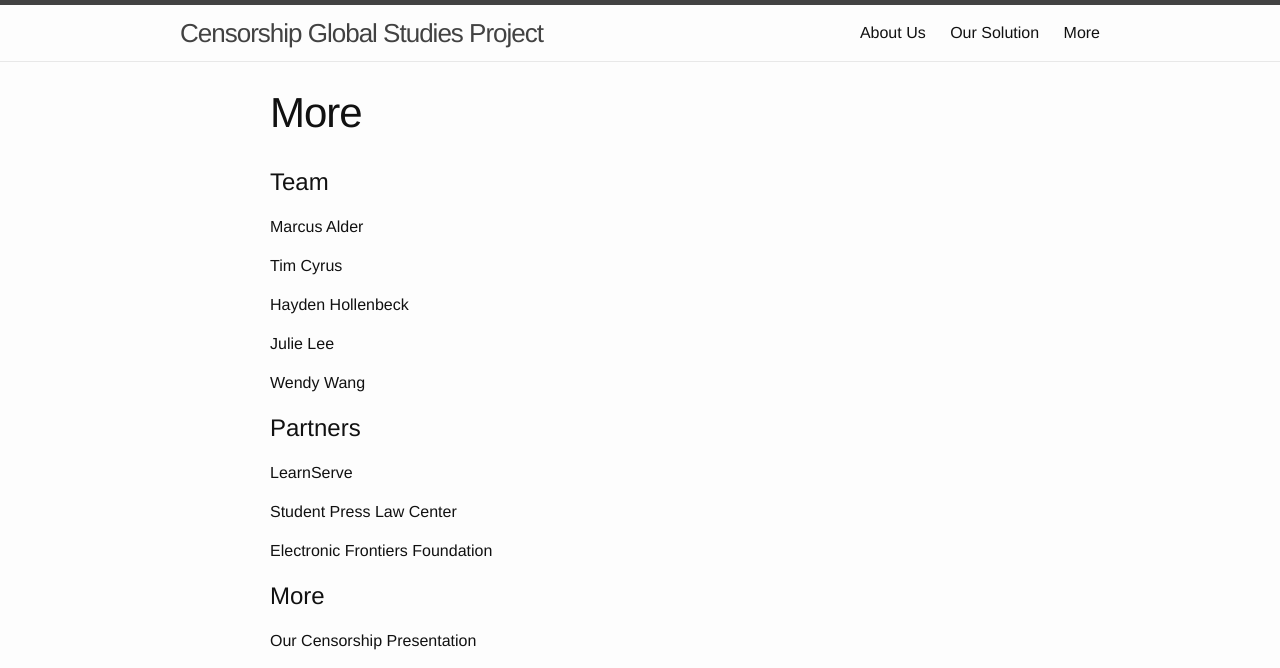
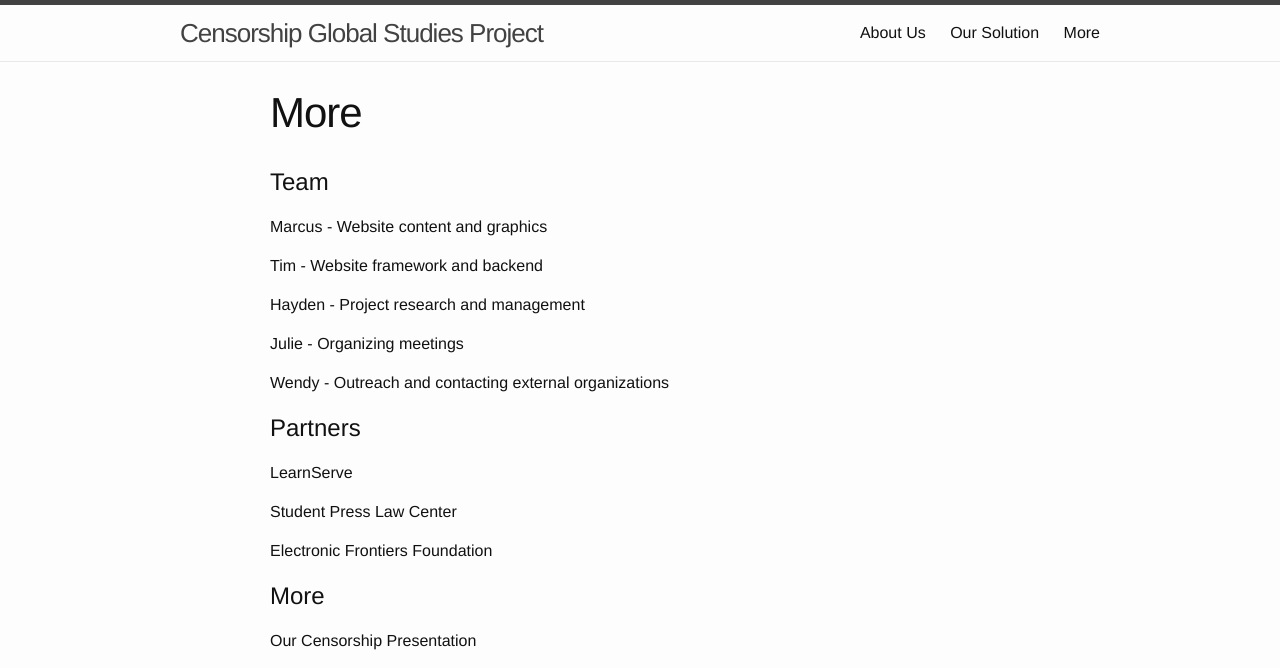
Before and after one commit to tcyrus/global-studies, a Jekyll site: the page built from 03_other.md, in a window 1280 px wide. Shown: the top 668 px of the page. Built offline with Jekyll 4.4.1, drawn with Linux system fonts in a browser that asks for light colours; grey boxes are pictures that could not be loaded.

Commit message:
Update 03_other.md

```diff
--- a/03_other.md
+++ b/03_other.md
@@ -10,15 +10,15 @@
 
 # Team
 
-Marcus Alder
+Marcus - Website content and graphics
 
-Tim Cyrus
+Tim - Website framework and backend
 
-Hayden Hollenbeck
+Hayden - Project research and management
 
-Julie Lee
+Julie - Organizing meetings
 
-Wendy Wang
+Wendy - Outreach and contacting external organizations
 
 # Partners
 
```
